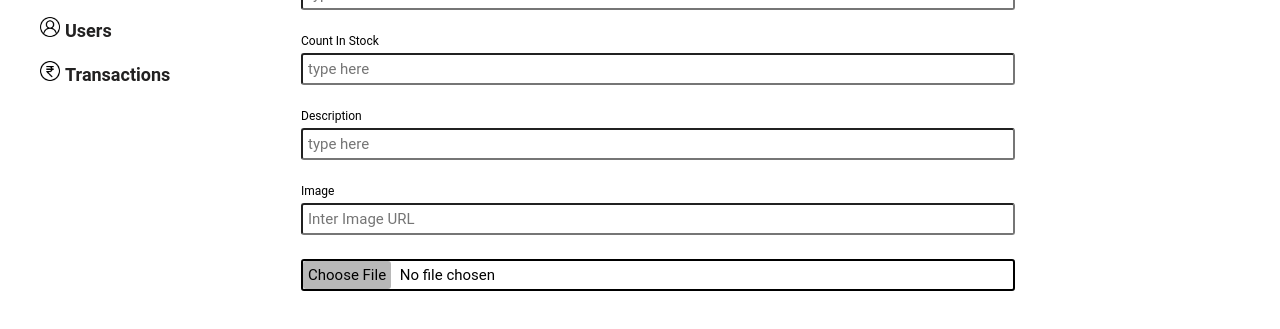
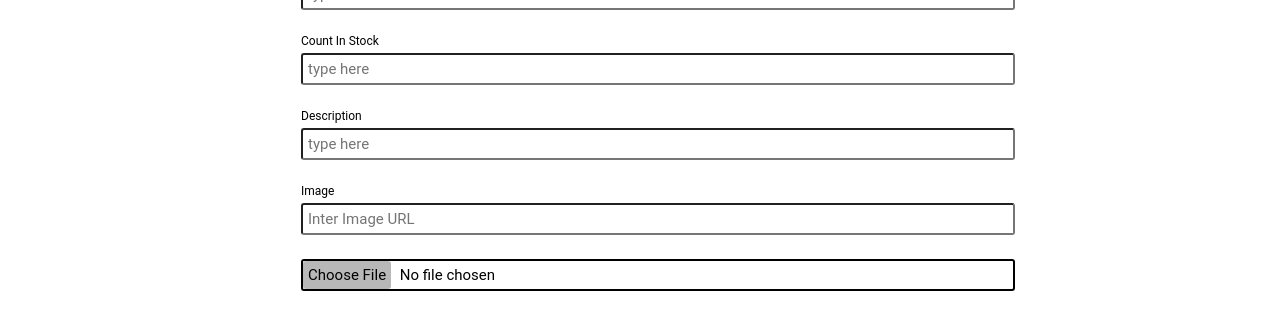
Before and after one commit to mrvinaysahu/admin-dashboard, a plain HTML site: page pages/add-products.html in a window 1280 px wide. Shown: the part 291-620 px from the top of the page. Drawn offline with Linux system fonts and the light colour scheme.

Commit message:
Update add-products.html

```diff
--- a/pages/add-products.html
+++ b/pages/add-products.html
@@ -25,11 +25,7 @@
                             style="height: 20px;padding-right: 5px;">Categories</a></li>
                 <li><a href="order.html"><img src="../assets/icons/order-icon.png" alt="icon"
                             style="height: 25px;padding-right: 5px;">Orders</a></li>
-                <li><a href="users.html"><img src="../assets/icons/user-icon.png" alt="icon"
-                            style="height: 20px;padding-right: 5px;">Users</a></li>
 
-                <li><a href="transaction.html"><img src="../assets/icons/transaction-icon.png" alt="icon"
-                            style="height: 20px;padding-right: 5px;">Transactions</a></li>
             </ul>
         </nav>
     </aside>
```
